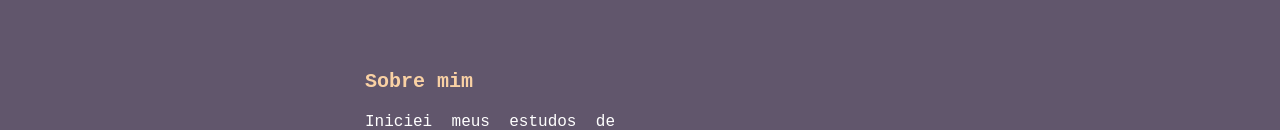
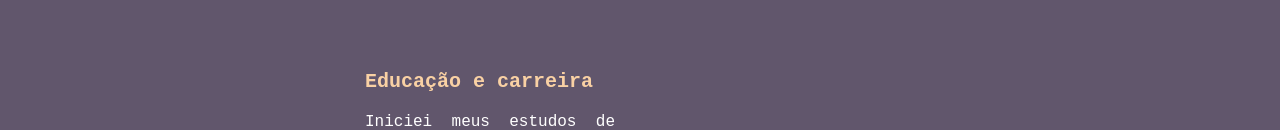
Before and after one commit to thainaportella/portfolio, a plain HTML site: page index.html in a window 1280 px wide. Shown: the part 768-898 px from the top of the page. Drawn offline with Linux system fonts and the light colour scheme.

Commit message:
Ajusta nome de sessão

```diff
--- a/index.html
+++ b/index.html
@@ -43,7 +43,7 @@
 
   <section id="about">
     <div class="intro">
-      <h1>Sobre mim</h1>
+      <h1>Educação e carreira</h1>
       <p>Iniciei meus estudos de programação em abril de 2022. Comecei acompanhando projetos online de front-end, e curti tanto que em junho comecei o curso de ADS. De lá pra cá, consegui uma base de conceitos dentro da programação, e agora estou partindo para o desenvolvimento dos meus próprios projetos e encarando novos desafios que me ajudem a crescer. Estagiei no Banco BV, e com 9 meses fui efetivada. Lá trabalho com testes e automação e atualment estou começando a trabalhar com java. Falo inglês e francês.<br><br>
       </p>
       <div>
```
